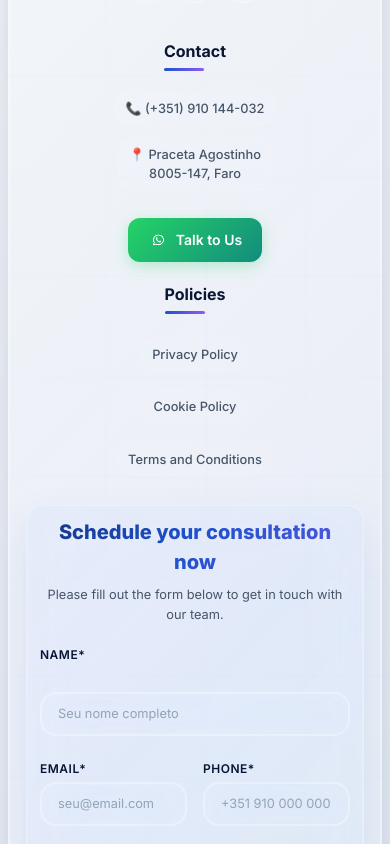
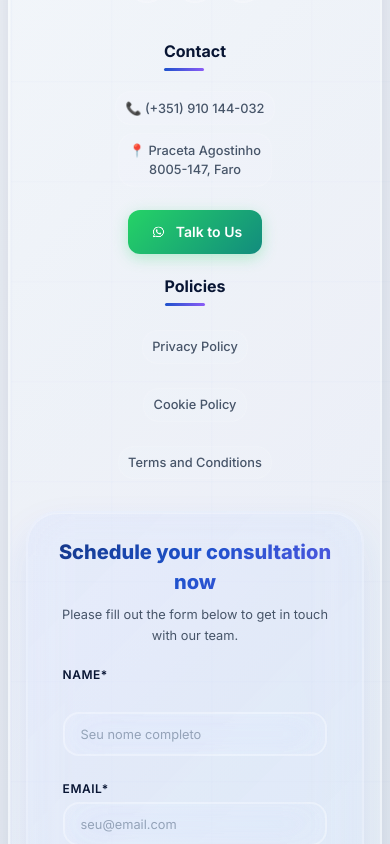
Before and after one commit to Webtech87/LazerCO2, a React (Vite) app in the folder client/: page /politica-cookies in a window 390 px wide. Shown: the part 7880-8724 px from the top of the page. Built offline with nearby package versions, Linux system fonts and the light colour scheme.

Commit message:
fix the footer layout and add new videos to the carrousel

```diff
--- a/client/src/components/Footer/Footer.css
+++ b/client/src/components/Footer/Footer.css
@@ -3,6 +3,7 @@
   box-sizing: border-box;
   margin: 0;
   padding: 0;
+}
 
 body {
   font-family: -apple-system, BlinkMacSystemFont, 'Segoe UI', Roboto, Oxygen, Ubuntu, Cantarell, 'Open Sans', 'Helvetica Neue', sans-serif;
@@ -10,7 +11,7 @@ body {
   color: #333;
 }
 
-/* Page Container */
+/* Page Container - FIXED ALIGNMENT */
 .page-container {
   position: relative;
   min-height: 100vh;
@@ -21,8 +22,9 @@ body {
     rgba(230, 237, 245, 0.96) 75%,
     rgba(225, 233, 243, 0.98) 100%);
   margin-top: 0;
-  padding-top: 0;
+  padding: 0; /* FIXED: Removed padding-top */
   overflow: hidden;
+  width: 100%; /* FIXED: Ensure full width */
 }
 
 /* Animated Background Elements */
@@ -70,13 +72,15 @@ body {
   75% { transform: translateY(-70px) translateX(-40px) rotate(270deg); }
 }
 
-/* Footer Container */
+/* Footer Container - FIXED CENTERING */
 .footer-container {
   position: relative;
   z-index: 1;
-  margin: 0 auto;
-  padding: 0;
-  max-width: 1600px;
+  margin: 0 auto; /* FIXED: Center horizontally */
+  padding: 2rem; /* FIXED: Equal padding on all sides */
+  max-width: 1600px; /* FIXED: Maximum width for large screens */
+  width: 100%; /* FIXED: Full width within max-width */
+  box-sizing: border-box; /* FIXED: Include padding in width calculation */
   opacity: 0;
   transform: translateY(50px);
   animation: fadeInUp 1s ease-out 0.3s forwards;
@@ -89,7 +93,7 @@ body {
   }
 }
 
-/* Main Footer Section */
+/* Main Footer Section - FIXED MARGINS */
 .footer {
   display: flex;
   flex-wrap: wrap;
@@ -101,13 +105,14 @@ body {
   padding: 4rem;
   gap: 4rem;
   align-items: flex-start;
-  margin: 2rem;
+  margin: 0; /* FIXED: Remove margins */
   box-shadow:
     0 25px 50px rgba(0, 0, 0, 0.1),
     0 0 40px rgba(30, 82, 204, 0.08),
     inset 0 1px 0 rgba(255, 255, 255, 0.2);
   position: relative;
   overflow: hidden;
+  box-sizing: border-box; /* FIXED: Include padding in width */
 }
 
 .footer::before {
@@ -684,20 +689,21 @@ body {
   transform: translateY(-1px);
 }
 
-/* Copyright Section */
+/* Copyright Section - FIXED FULL WIDTH */
 .copyright {
   display: flex;
   justify-content: center;
   align-items: center;
   background: linear-gradient(135deg, #1E52CC, #081533);
-  width: 100vw;
+  width: 100vw; /* FIXED: Full viewport width */
   min-height: 80px;
   color: #fff;
   font-weight: 500;
   font-size: 1rem;
   text-align: center;
   padding: 1.5rem;
-  margin-left: calc(-50vw + 50%);
+  margin-left: calc(-50vw + 50%); /* FIXED: Center relative to viewport */
+  margin-top: 2rem; /* FIXED: Add top margin for spacing */
   position: relative;
   overflow: hidden;
 }
@@ -721,19 +727,23 @@ body {
   50% { transform: translateX(100%); }
 }
 
-/* Mobile Footer Spacing Fix */
-@media screen and (max-width: 1024px) {
-  .page-container.footer-section {
-    padding-top: 2rem; /* Reduced from default */
+/* FIXED: Desktop specific styles for better alignment */
+@media screen and (min-width: 1024px) {
+  .footer-container {
+    padding: 3rem; /* FIXED: Consistent padding on larger screens */
   }
 
-  .footer-container {
-    padding-top: 1rem; /* Reduced spacing */
+  .footer {
+    padding: 4rem; /* FIXED: Keep internal padding */
   }
 }
 
 /* Responsive Design */
 @media screen and (max-width: 1400px) {
+  .footer-container {
+    padding: 2rem; /* FIXED: Reduce padding on smaller large screens */
+  }
+
   .footer {
     padding: 3rem;
     gap: 3rem;
@@ -745,6 +755,10 @@ body {
 }
 
 @media screen and (max-width: 1200px) {
+  .footer-container {
+    padding: 1.5rem; /* FIXED: Further reduce padding */
+  }
+
   .footer {
     padding: 2.5rem;
     gap: 2.5rem;
@@ -756,6 +770,10 @@ body {
 }
 
 @media screen and (max-width: 1024px) {
+  .footer-container {
+    padding: 1rem; /* FIXED: Mobile-friendly padding */
+  }
+
   .footer {
     flex-direction: column;
     padding: 2rem;
@@ -828,17 +846,11 @@ body {
 }
 
 @media screen and (max-width: 768px) {
-  .page-container.footer-section {
-    padding-top: 1rem; /* Even less spacing on mobile */
-  }
-
   .footer-container {
-    padding-top: 0.5rem;
-    margin-top: 0; /* Remove any top margin */
+    padding: 0.5rem; /* FIXED: Minimal padding on mobile */
   }
 
   .footer {
-    margin-top: 0; /* Ensure no extra margin on footer */
     margin: 0;
     padding: 1.5rem;
     border-radius: 2rem;
@@ -849,15 +861,6 @@ body {
 
   .page-container::after {
     display: none;
-  }
-
-  .page-container {
-    padding-top: 0;
-  }
-
-  .footer-container {
-    margin: 0;
-    padding: 0 1rem;
   }
 
   .footer-info {
@@ -999,23 +1002,13 @@ body {
 }
 
 @media screen and (max-width: 480px) {
-  .page-container.footer-section {
-    padding-top: 0.25rem; /* Very minimal spacing */
-  }
-
   .footer-container {
-    padding-top: 0;
-    margin-top: 0;
-    padding: 0 0.25rem;
+    padding: 0.25rem; /* FIXED: Very minimal padding */
   }
 
   .footer-container::before,
   .form-container::before {
     display: none;
-  }
-
-  .page-container {
-    padding-top: 0;
   }
 
   .footer {
@@ -1192,42 +1185,50 @@ body {
   }
 }
 
-/* High resolution displays */
-@media screen and (min-width: 1600px) {
+@media screen and (max-width: 640px) {
   .footer-container {
-    max-width: 1800px;
+    padding: 0.5rem; /* FIXED: Proper mobile padding */
   }
 
   .footer {
-    padding: 5rem;
-    gap: 5rem;
+    margin: 0;
+    padding: 1rem;
+    border-radius: 1.5rem;
+    gap: 1.25rem;
+    align-items: center;
+    text-align: center;
   }
 
-  .form-container {
-    padding: 4rem;
-  }
-}
-
-/* Reduced motion preferences */
-@media (prefers-reduced-motion: reduce) {
-  * {
-    animation-duration: 0.01ms !important;
-    animation-iteration-count: 1 !important;
-    transition-duration: 0.01ms !important;
+  .footer-info {
+    align-items: center;
+    text-align: center;
+    gap: 1.25rem;
   }
 
-  .page-container::before,
-  .page-container::after,
-  .form-container::before,
-  .copyright::before,
-  .contacts button::before,
-  .form button::before {
-    animation: none !important;
+  .logo {
+    width: clamp(180px, 70vw, 250px);
+  }
+
+  .footer-info > span {
+    font-size: 0.9rem;
+    text-align: center;
+    padding-left: 0;
+  }
+
+  .social-media {
+    justify-content: center;
+    gap: 0.5rem;
+  }
+
+  .contact-politics {
+    gap: 1.25rem;
+    align-items: center;
+    text-align: center;
   }
 
   .contacts {
+    align-items: center;
     text-align: center;
-    gap: 1rem;
   }
 
   .contacts h3 {
@@ -1286,60 +1287,38 @@ body {
     gap: 0;
   }
 }
-}
 
-@media screen and (max-width: 640px) {
-  .page-container.footer-section {
-    padding-top: 0.5rem; /* Minimal spacing */
-  }
-
+/* High resolution displays */
+@media screen and (min-width: 1600px) {
   .footer-container {
-    padding-top: 0;
-    margin-top: 0;
-    padding: 0 0.5rem;
-  }
-
-  .page-container {
-    padding-top: 0;
+    max-width: 1800px;
+    padding: 4rem; /* FIXED: Larger padding for high res */
   }
 
   .footer {
-    margin: 0;
-    padding: 1rem;
-    border-radius: 1.5rem;
-    gap: 1.25rem;
-    align-items: center;
-    text-align: center;
+    padding: 5rem;
+    gap: 5rem;
   }
 
-  .footer-info {
-    align-items: center;
-    text-align: center;
-    gap: 1.25rem;
+  .form-container {
+    padding: 4rem;
+  }
+}
+
+/* Reduced motion preferences */
+@media (prefers-reduced-motion: reduce) {
+  * {
+    animation-duration: 0.01ms !important;
+    animation-iteration-count: 1 !important;
+    transition-duration: 0.01ms !important;
   }
 
-  .logo {
-    width: clamp(180px, 70vw, 250px);
+  .page-container::before,
+  .page-container::after,
+  .form-container::before,
+  .copyright::before,
+  .contacts button::before,
+  .form button::before {
+    animation: none !important;
   }
-
-  .footer-info > span {
-    font-size: 0.9rem;
-    text-align: center;
-    padding-left: 0;
-  }
-
-  .social-media {
-    justify-content: center;
-    gap: 0.5rem;
-  }
-
-  .contact-politics {
-    gap: 1.25rem;
-    align-items: center;
-    text-align: center;
-  }
-
-    .contacts {
-      align-items: center;
-    }
-  }
+}
--- a/client/src/components/VideoCarousel/VideoCarousel.tsx
+++ b/client/src/components/VideoCarousel/VideoCarousel.tsx
@@ -73,7 +73,7 @@ const defaultVideos: VideoItem[] = [
     description: "Conheça nossos procedimentos seguros e eficazes com mínimo desconforto",
     category: "Procedimentos",
     duration: "0:52",
-    videoUrl: "https://www.youtube.com/shorts/EzxhJwkCzr4",
+    videoUrl: "https://www.youtube.com/shorts/m4MqErh115s",
     thumbnailUrl: ""
   },
   {
```
